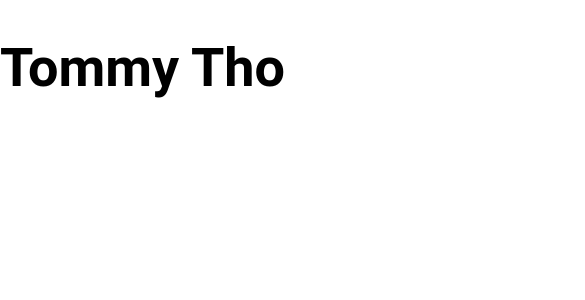
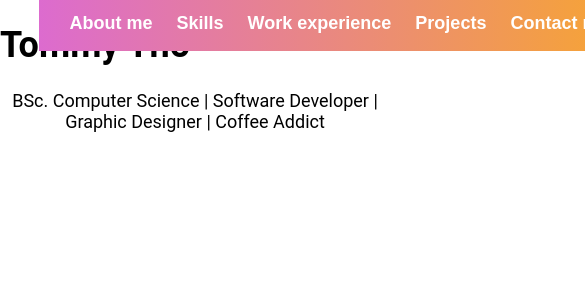
Before and after one commit to tommytwm/tommytwm.github.io, a React (Create React App) app: page / in a window 390 px wide. Shown: the top 300 px of the page, 585 px wide, since content can reach past the window. Built offline with nearby package versions, Linux system fonts and the light colour scheme.

Commit message:
added title

```diff
--- a/src/App.css
+++ b/src/App.css
@@ -1,15 +1,11 @@
-.App-header {
+.App {
   background-color: #ffffff;
   min-height: 100vh;
   display: flex;
   flex-direction: column;
-  font-family: 'Roboto', sans-serif;
+  font-family: "Roboto", sans-serif;
   font-size: 18px;
   color: black;
-}
-
-.App-link {
-  color: #61dafb;
 }
 
 @keyframes App-logo-spin {
@@ -22,8 +18,5 @@
 }
 
 h1 {
-  font-size: 3em;
-}
-h2 {
   font-size: 2em;
 }
--- a/src/App.js
+++ b/src/App.js
@@ -1,13 +1,13 @@
-import React from 'react';
-import './App.css';
-
+import React from "react";
+import "./App.css";
+import Navbar from "./components/navbar/Navbar";
+import Title from "./components/title/Title";
 
 function App() {
   return (
     <div className="App">
-      <header className="App-header">
-        <h1>Tommy Tho</h1>
-      </header>
+      <Navbar/>
+      <Title/>
     </div>
   );
 }
--- /dev/null
+++ b/src/components/navbar/Navbar.css
@@ -0,0 +1,54 @@
+.Navbar-container {
+  position: absolute;
+  z-index: 1;
+  width: 80%;
+  height: max-content;
+  right: 10%;
+  left: 10%;
+  min-width: 600px;
+
+  text-align: center;
+  background: linear-gradient(90deg, #d459ff -30.19%, #ffb800 128.9%);
+}
+
+.Navbar-button {
+    background-color: transparent;
+    border: none;
+    color: white;
+    font-weight: bold;
+    font-size: 1em;
+
+    margin: 2% 1%;
+    text-align: center;
+    text-decoration: none;
+    display: inline-block;
+}
+
+@media only screen and (max-width: 600px) {
+    /* TODO: Make mobile screen */
+
+    .Navbar-container {
+        position: absolute;
+        z-index: 1;
+        width: 80%;
+        height: 6%;
+        right: 10%;
+        left: 10%;
+
+        text-align: center;
+        background: linear-gradient(90deg, #d459ff -30.19%, #ffb800 128.9%);
+      }
+
+      .Navbar-button {
+          background-color: transparent;
+          border: none;
+          color: white;
+          font-weight: bold;
+          font-size: 1em;
+
+          margin: 2% 1%;
+          text-align: center;
+          text-decoration: none;
+          display: inline-block;
+      }
+  }
--- /dev/null
+++ b/src/components/navbar/Navbar.js
@@ -0,0 +1,79 @@
+import React from "react";
+import "./Navbar.css";
+
+function Navbar() {
+  function goToAboutMe() {
+    window.scrollTo({
+      top: document.getElementById("Bio").offsetTop - 50,
+      behavior: "smooth",
+    });
+  }
+
+  function goToSkills() {
+    window.scrollTo({
+      top: document.getElementById("Skills").offsetTop - 50,
+      behavior: "smooth",
+    });
+  }
+
+  function goToExperience() {
+    window.scrollTo({
+      top: document.getElementById("Experience").offsetTop - 50,
+      behavior: "smooth",
+    });
+  }
+  function goToProjects() {
+    window.scrollTo({
+      top: document.getElementById("Projects").offsetTop - 50,
+      behavior: "smooth",
+    });
+  }
+  function goToContact() {
+    window.scrollTo({
+      top: document.getElementById("Contacts").offsetTop - 50,
+      behavior: "smooth",
+    });
+  }
+
+  return (
+    <div className="Navbar-container">
+      <button
+        className="Navbar-button"
+        title="About me"
+        onClick={() => goToAboutMe()}
+      >
+        About me
+      </button>
+      <button
+        className="Navbar-button"
+        title="Skills"
+        onClick={() => goToSkills()}
+      >
+        Skills
+      </button>
+      <button
+        className="Navbar-button"
+        title="Experience"
+        onClick={() => goToExperience()}
+      >
+        Work experience
+      </button>
+      <button
+        className="Navbar-button"
+        title="Projects"
+        onClick={() => goToProjects()}
+      >
+        Projects
+      </button>
+      <button
+        className="Navbar-button"
+        title="Contact"
+        onClick={() => goToContact()}
+      >
+        Contact me
+      </button>
+    </div>
+  );
+}
+
+export default Navbar;
--- /dev/null
+++ b/src/components/title/Title.css
@@ -0,0 +1,26 @@
+.Title-container {
+}
+
+.Title-header {
+    display: none;
+}
+
+.Title-subheader {
+    text-align: center;
+}
+
+.Title-grids {
+  position: relative;
+  max-width: 100%;
+  top: -8%;
+}
+
+@media only screen and (max-width: 600px) {
+  .Title-header {
+    display: flex;
+    align-self: center;
+  }
+  .Title-grids {
+    display: none;
+  }
+}
--- /dev/null
+++ b/src/components/title/Title.js
@@ -0,0 +1,16 @@
+import React from "react";
+import "./Title.css";
+import { ReactComponent as SmartGrids } from "../../assets/smart_grids.svg";
+
+export default function Title() {
+  return (
+    <div className="Title-container">
+      <h1 className="Title-header">Tommy Tho</h1>
+      <SmartGrids className="Title-grids" />
+      <p className="Title-subheader">
+        BSc. Computer Science | Software Developer | Graphic Designer |
+        Coffee Addict
+      </p>
+    </div>
+  );
+}
```
Also changed, not shown: src/assets/smart_grids.svg (added).
